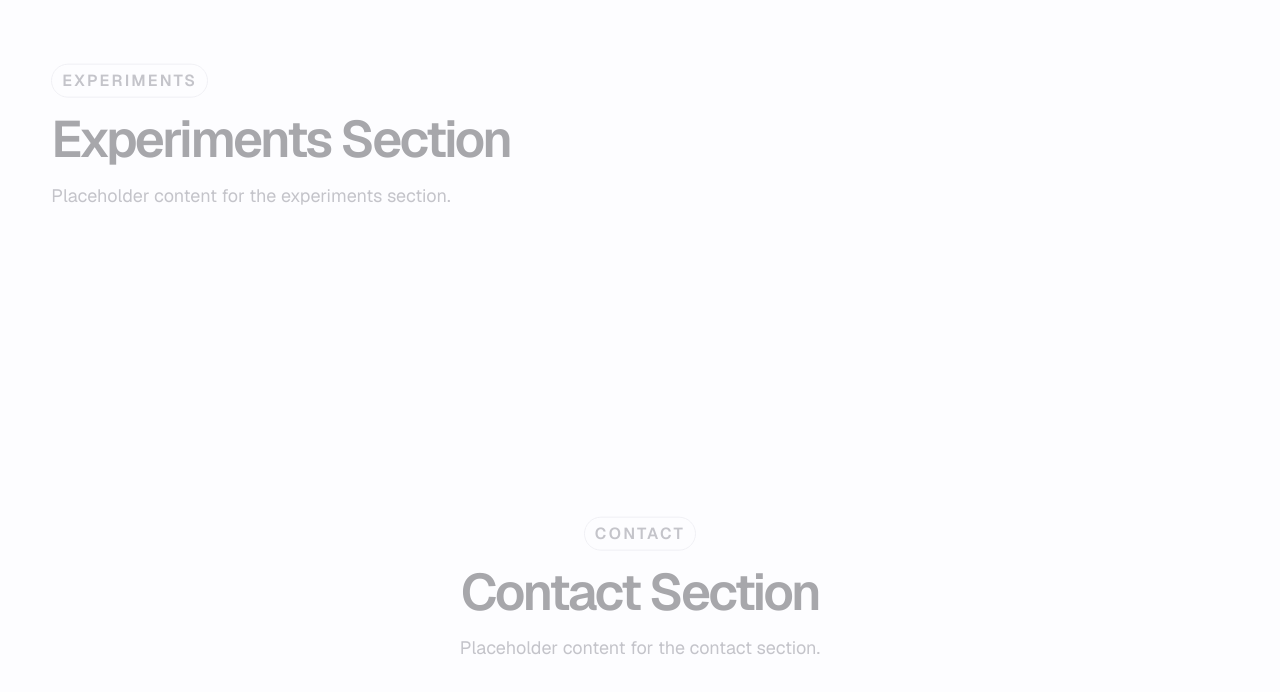
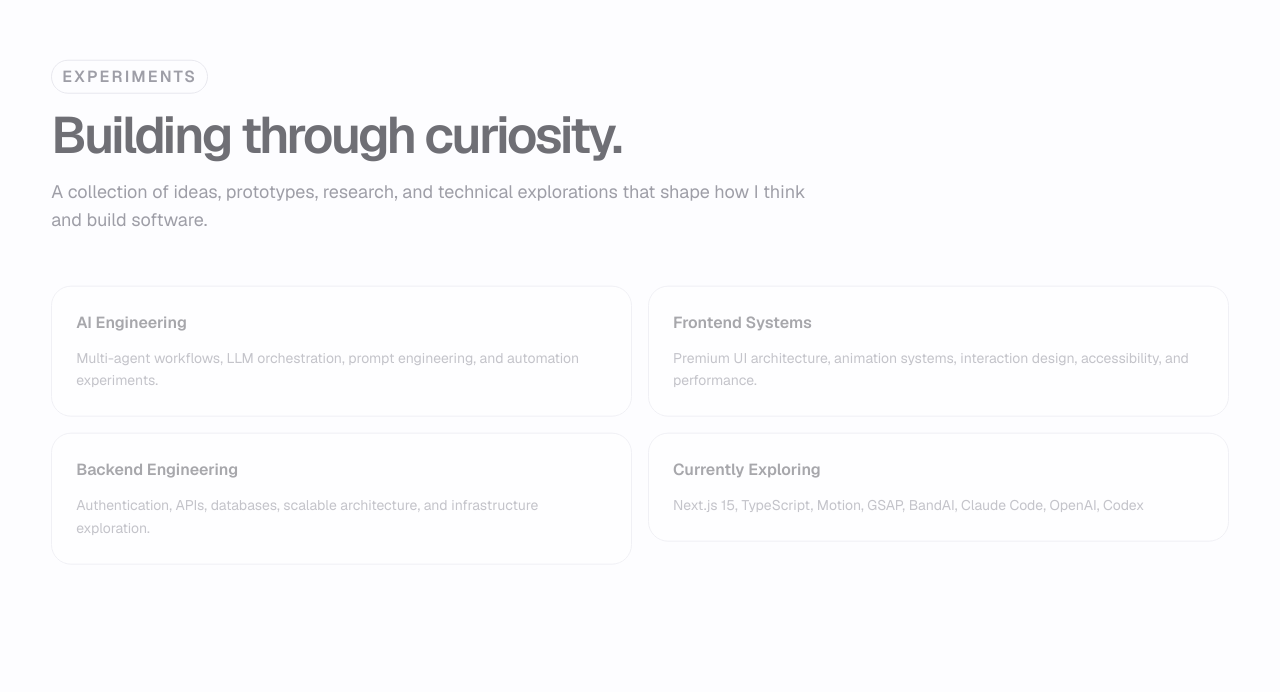
Before and after one commit to RizzyCoder19/Portfolio, a Next.js app: page / in a window 1280 px wide. Shown: the part 3590-4282 px from the top of the page. Built offline with nearby package versions, Linux system fonts and the light colour scheme; no server answers.

Commit message:
feat: designed experience section's skeleton

```diff
--- a/src/components/sections/experiments.tsx
+++ b/src/components/sections/experiments.tsx
@@ -1,17 +1 @@
-import { Reveal } from "@/components/animations/reveal";
-import { Section } from "@/components/ui/section";
-import { SectionHeading } from "@/components/sections/section-heading";
-
-export function Experiments() {
-  return (
-    <Section id="experiments" container="default" spacing="default">
-      <Reveal>
-        <SectionHeading
-          eyebrow="Experiments"
-          title="Experiments Section"
-          description="Placeholder content for the experiments section."
-        />
-      </Reveal>
-    </Section>
-  );
-}
+export { Experiments } from "./experiments/Experiments";
--- /dev/null
+++ b/src/components/sections/experiments/ExperimentCard.tsx
@@ -0,0 +1,23 @@
+import { cn } from "@/lib/utils";
+
+type ExperimentCardProps = {
+  title: string;
+  description: string;
+};
+
+export function ExperimentCard({ title, description }: ExperimentCardProps) {
+  return (
+    <article
+      className={cn(
+        "rounded-xl border border-border bg-surface p-6",
+        "transition-colors duration-200",
+        "hover:border-foreground/15 hover:bg-surface-raised",
+      )}
+    >
+      <h3 className="mb-3 font-semibold text-foreground">{title}</h3>
+      <p className="text-sm leading-relaxed text-muted-foreground">
+        {description}
+      </p>
+    </article>
+  );
+}
--- /dev/null
+++ b/src/components/sections/experiments/ExperimentGrid.tsx
@@ -0,0 +1,19 @@
+import { Reveal } from "@/components/animations/reveal";
+import { Stagger } from "@/components/animations/reveal";
+import { ExperimentCard } from "./ExperimentCard";
+
+import { experimentsContent } from "@/content/experiments";
+
+export function ExperimentGrid() {
+  return (
+    <Stagger>
+      <div className="grid grid-cols-1 gap-4 sm:grid-cols-2">
+        {experimentsContent.cards.map((card) => (
+          <Reveal key={card.title}>
+            <ExperimentCard title={card.title} description={card.description} />
+          </Reveal>
+        ))}
+      </div>
+    </Stagger>
+  );
+}
--- /dev/null
+++ b/src/components/sections/experiments/Experiments.tsx
@@ -0,0 +1,19 @@
+import { Section } from "@/components/ui/section";
+import { ExperimentGrid } from "./ExperimentGrid";
+import { ExperimentsHeader } from "./ExperimentsHeader";
+
+export function Experiments() {
+  return (
+    <Section
+      id="experiments"
+      container="default"
+      spacing="default"
+      aria-label="Experiments"
+    >
+      <div className="flex flex-col gap-12">
+        <ExperimentsHeader />
+        <ExperimentGrid />
+      </div>
+    </Section>
+  );
+}
--- /dev/null
+++ b/src/components/sections/experiments/ExperimentsHeader.tsx
@@ -0,0 +1,18 @@
+import { Badge } from "@/components/ui/badge";
+import { Heading } from "@/components/ui/heading";
+
+import { experimentsContent } from "@/content/experiments";
+
+export function ExperimentsHeader() {
+  return (
+    <div className="flex flex-col gap-4">
+      <Badge variant="outline">{experimentsContent.eyebrow}</Badge>
+      <Heading as="h2" size="title">
+        {experimentsContent.heading}
+      </Heading>
+      <p className="max-w-prose text-base leading-7 text-muted-foreground sm:text-lg">
+        {experimentsContent.description}
+      </p>
+    </div>
+  );
+}
--- /dev/null
+++ b/src/components/sections/experiments/index.ts
@@ -0,0 +1 @@
+export { Experiments } from "./Experiments";
--- /dev/null
+++ b/src/content/experiments.ts
@@ -0,0 +1,28 @@
+export const experimentsContent = {
+  eyebrow: "Experiments",
+  heading: "Building through curiosity.",
+  description:
+    "A collection of ideas, prototypes, research, and technical explorations that shape how I think and build software.",
+  cards: [
+    {
+      title: "AI Engineering",
+      description:
+        "Multi-agent workflows, LLM orchestration, prompt engineering, and automation experiments.",
+    },
+    {
+      title: "Frontend Systems",
+      description:
+        "Premium UI architecture, animation systems, interaction design, accessibility, and performance.",
+    },
+    {
+      title: "Backend Engineering",
+      description:
+        "Authentication, APIs, databases, scalable architecture, and infrastructure exploration.",
+    },
+    {
+      title: "Currently Exploring",
+      description:
+        "Next.js 15, TypeScript, Motion, GSAP, BandAI, Claude Code, OpenAI, Codex",
+    },
+  ],
+} as const;
```
